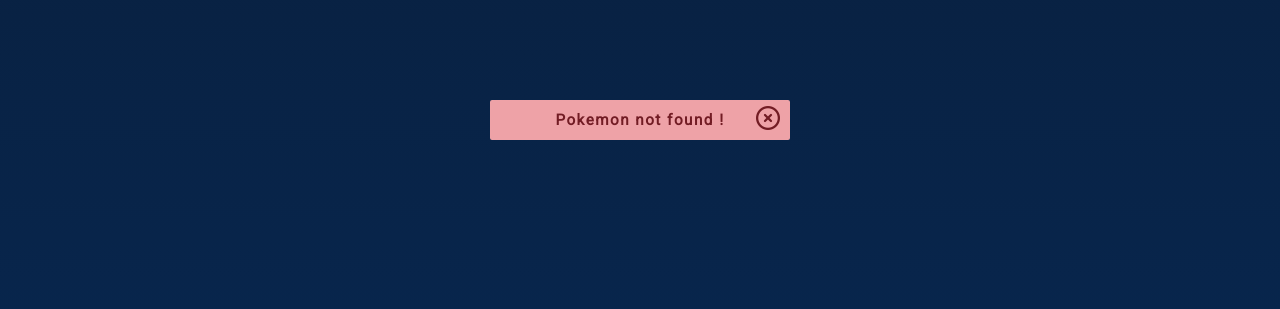
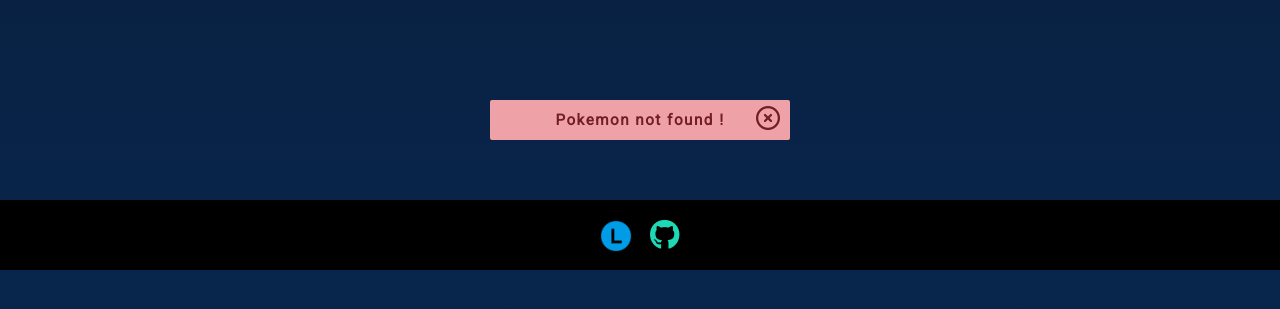
Before and after one commit to LucasAlmeidaSar/pokedex-django, a Django app: page / in a window 1280 px wide. Shown: the part 163-472 px from the top of the page. Run offline with Django 3.2, Linux system fonts and the light colour scheme; data that the repository does not hold is empty.

Commit message:
Adicionando footer e botões de github e blog.

```diff
--- a/pokedexApp/templates/base.html
+++ b/pokedexApp/templates/base.html
@@ -125,6 +125,27 @@
 
   </div>
 
+  <footer>
+    <ul class="flex">
+      <li class="list-item-footer">
+        <a class="btn-footer"
+          href="https://www.lucasalmeida.net.br/"
+          target="_blank"
+          rel="noopener noreferrer">
+          <img class="logo" src="{% static 'img/my-logo.png' %}" alt="My blogsite.">
+        </a>
+      </li>
+      <li class="list-item-footer">
+        <a class="btn-footer"
+          href="https://github.com/LucasAlmeidaSar"
+          target="_blank"
+          rel="noopener noreferrer">
+          <i class="fab fa-github"></i>
+        </a>
+      </li>
+    </ul>
+  </footer>
+
   <div class="loader-general">
     <div class="loader-container" data-js="loader">
       <svg version="1.1" id="Layer_1" xmlns="http://www.w3.org/2000/svg" xmlns:xlink="http://www.w3.org/1999/xlink" x="0px" y="0px"
--- a/static/css/base.css
+++ b/static/css/base.css
@@ -520,6 +520,41 @@
   fill: #bef5ed;
 }
 
+footer{
+  width: 100%;
+  display: flex;
+  justify-content: center;
+  align-items: center;
+  padding: 10px;
+  margin: 10px 0;
+  background: black;
+}
+
+.btn-footer{
+  height: 30px;
+  width: 30px;
+  display: block;
+  border-radius: 50%;
+  padding: 0;
+  margin: 10px;
+}
+
+.list-item-footer{
+  list-style-type: none;
+}
+
+.logo {
+  object-fit: cover;
+  object-position: center;
+  user-select: none;
+  height: 32px;
+  width: 32px;
+}
+
+.fab.fa-github{
+  font-size: 1.9rem;
+  color: #1dd9b5;
+}
 
 /* Responsive */
 
--- a/static/css/pokemon_info.css
+++ b/static/css/pokemon_info.css
@@ -152,7 +152,7 @@
 
 .btn-return{
   display: block;
-  margin: 100px auto 50px;
+  margin: 100px auto 20px;
   padding: 10px;
   text-align: center;
   width: 50px;
```
Also changed, not shown: static/img/my-logo.png (added).
